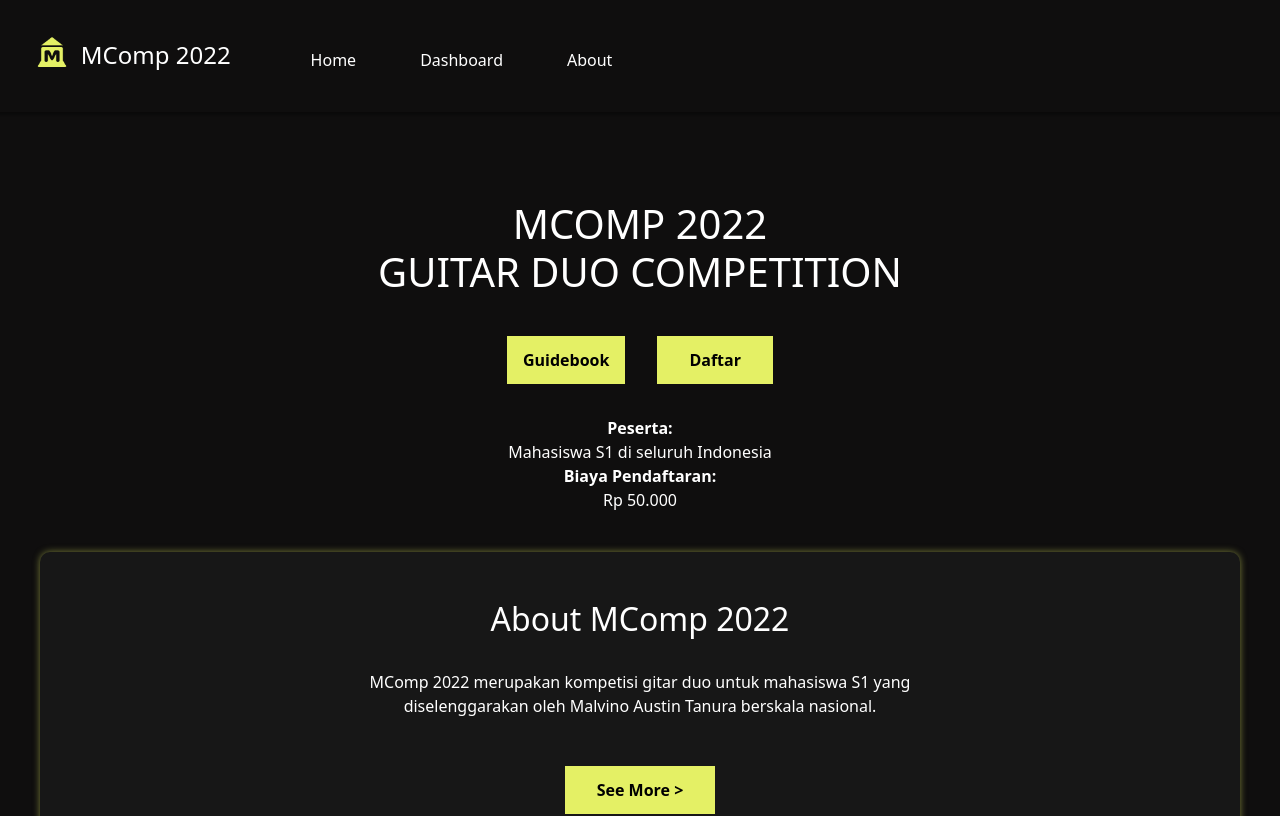
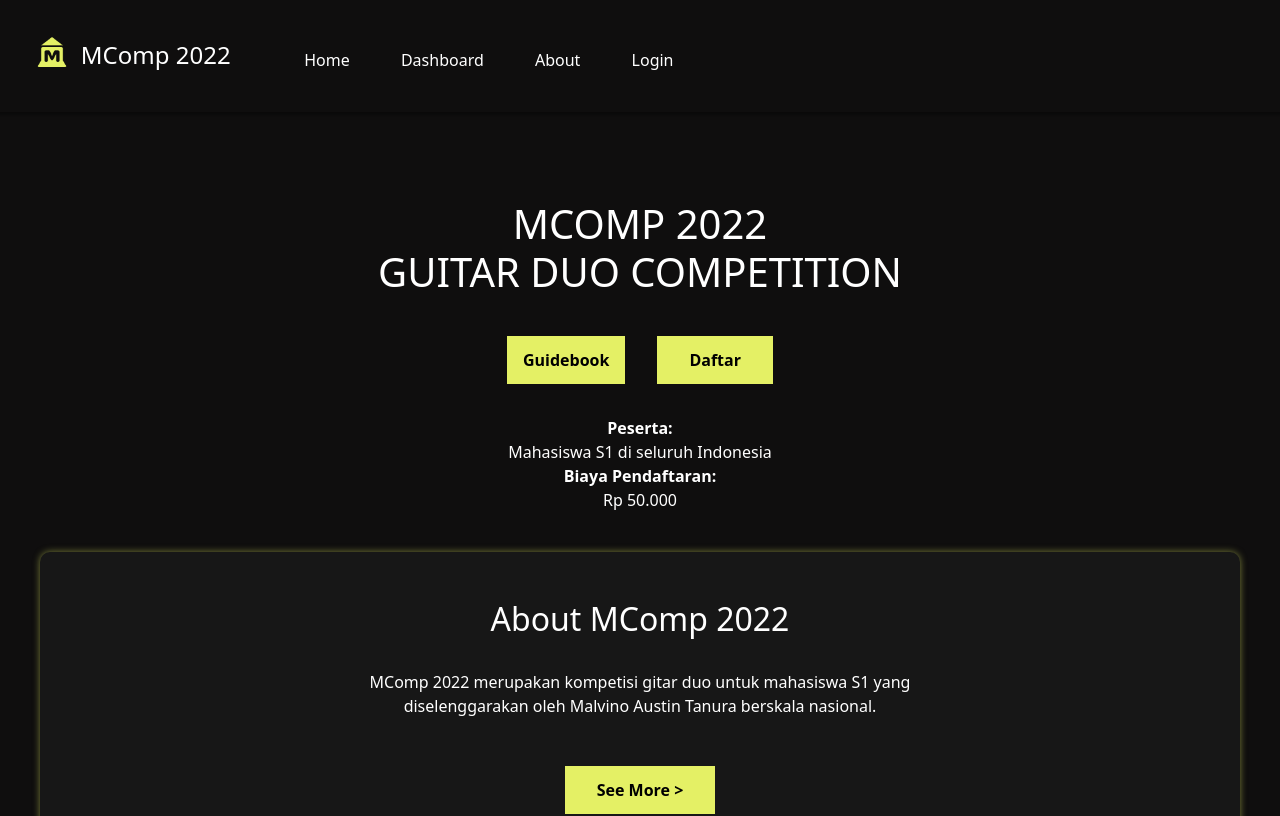
Before and after one commit to MalvinoTan/alterra-mini-project, a React (Create React App) app: page / in a window 1280 px wide. Shown: the top 816 px of the page. Built offline with nearby package versions, Linux system fonts and the light colour scheme.

Commit message:
Add Login menu, add delete button for member

```diff
--- a/src/components/Header/index.jsx
+++ b/src/components/Header/index.jsx
@@ -1,4 +1,6 @@
 import { Link } from "react-router-dom";
+
+/** Images */
 import logo from "../../assets/img/logo.png"
 
 /** Styles */
@@ -15,6 +17,7 @@ const Header = () => {
                 <Link to="/">Home</Link>
                 <Link to="/dashboard">Dashboard</Link>
                 <Link to="/about">About</Link>
+                <Link to="/">Login</Link>
             </nav>
         </header>
     );
--- a/src/components/Header/style.module.css
+++ b/src/components/Header/style.module.css
@@ -33,7 +33,7 @@
 
 .header .nav a {
     color: white;
-    padding: 1rem;
+    padding: 0.6rem;
     text-decoration: none;
 }
 
--- a/src/pages/TeamData/index.jsx
+++ b/src/pages/TeamData/index.jsx
@@ -1,12 +1,14 @@
-import { Link } from "react-router-dom";
+import { Link, useParams } from "react-router-dom";
+import { useQuery } from "@apollo/client";
+
+/** Bootstrap Components */
+import { Spinner } from "react-bootstrap";
 
 /** Styles */
-import { useQuery } from "@apollo/client";
-import { useEffect } from "react";
-import { Spinner } from "react-bootstrap";
-import { useParams } from "react-router-dom";
+import styles from "./style.module.css";
+
+/** GraphQL Queries */
 import { GET_TEAM_AND_MEMBERS_BY_ID } from "../../GraphQL/Members/queries";
-import styles from "./style.module.css";
 
 const TeamData = () => {
 
@@ -45,6 +47,7 @@ const TeamData = () => {
                                             <p>Email : {member.email}</p>
                                             <p>No HP : {member.noHandphone}</p>
                                             <button type="button">Edit</button>
+                                            <button type="button" className={styles.btn_delete}>Hapus Anggota</button>
                                         </div>
                                     ))
                                 }
```
Also changed, not shown: src/App.js (+8 -10 lines), src/pages/Dashboard/index.jsx (+7 -5 lines).
